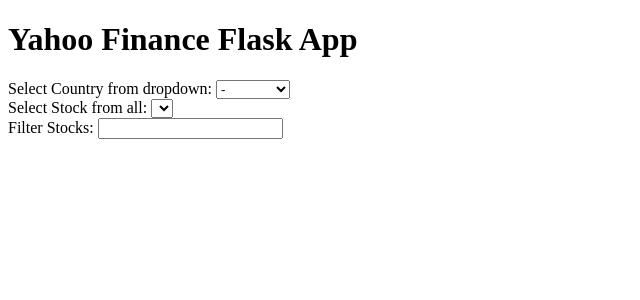
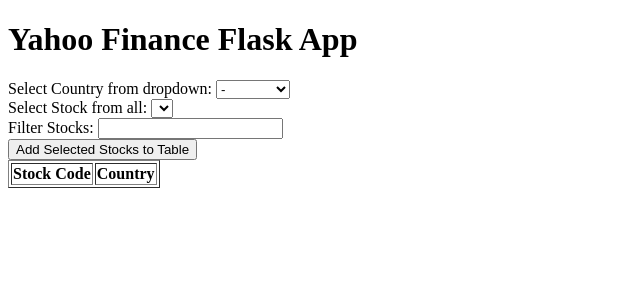
Before and after one commit to Alex-Jarosz-1996/yf_flaskapp, a Flask app: page / in a window 1280 px wide. Shown: the top 300 px of the page, without its empty margins (0-640 px from the left). Run offline with Flask 3, Linux system fonts and the light colour scheme; lists and menus that the app fills with data are empty.

Commit message:
app now yields all particular fields of the AusStockClass

```diff
--- a/app.py
+++ b/app.py
@@ -1,6 +1,7 @@
 import os
 
 from src.common.get_tickers import cleansed_asx_stocklist, cleansed_us_stocklist
+from src.aus.aus_stock_class import AusStockClass
 
 from flask import Flask, render_template, request, jsonify
 from flask_sqlalchemy import SQLAlchemy
@@ -53,6 +54,23 @@ def get_stocks(country):
     return jsonify(stock_codes)
 
 
+@app.route('/get_stock_info/<stock_code>')
+def get_stock_info(stock_code):
+    # Create an instance of AusStockClass with the selected stock code
+    stock_instance = AusStockClass(stock_code)
+
+    # Return a JSON representation of the stock attributes
+    return jsonify({
+        'price': stock_instance.price,
+        'marketCap': stock_instance.marketCap,
+        'numSharesAvail': stock_instance.numSharesAvail,
+        'yearlyLowPrice': stock_instance.yearlyLowPrice,
+        'yearlyHighPrice': stock_instance.yearlyHighPrice,
+        'fiftyDayMA': stock_instance.fiftyDayMA,
+        'twoHundredDayMA': stock_instance.twoHundredDayMA
+    })
+
+
 if __name__ == '__main__':
     with app.app_context():
         db.drop_all()
--- a/src/aus/aus_stock_class.py
+++ b/src/aus/aus_stock_class.py
@@ -1,5 +1,5 @@
-from yf_flaskapp.src.aus.aus_stock_methods import *
-from websites import *
+from src.aus.aus_stock_methods import *
+from src.aus.websites import *
 
 class AusStockClass:
     def __init__(self, stock: str):
--- a/static/js/core.js
+++ b/static/js/core.js
@@ -76,3 +76,63 @@ function filterStocksDropdown(stockArray, filterText) {
 
     filteredStocksDropdown.appendChild(dropdown);
 }
+
+
+var selectedStocks = [];
+
+function addSelectedStock() {
+    var stockSelector = document.getElementById("Stock_selector");
+    var filterInput = document.getElementById("Filter_input");
+    var selectedValue = stockSelector.value || filterInput.value;
+    var country = getSelectedCountry();
+
+    if (selectedValue !== "") {
+        // Create an object to represent the selected stock
+        var selectedStock = {
+            code: selectedValue,
+            country: country
+        };
+
+        // Create an instance of AusStockClass with the selected stock code
+        fetch('/get_stock_info/' + selectedValue)
+            .then(response => response.json())
+            .then(data => {
+                // Add the selected stock with its attributes to the array
+                selectedStock.stockInfo = data;
+                selectedStocks.push(selectedStock);
+                // Update the table with the selected stocks
+                updateSelectedStocksTable();
+            });
+
+        // Clear the filter input
+        filterInput.value = "";
+        stockSelector.value = "";
+    }
+}
+
+function updateSelectedStocksTable() {
+    var tableBody = document.querySelector("#selectedStocksTable tbody");
+
+    // Clear the table
+    tableBody.innerHTML = "";
+
+    // Add selected stocks to the table
+    for (var i = 0; i < selectedStocks.length; i++) {
+        var row = tableBody.insertRow(i);
+        var cell1 = row.insertCell(0);
+        var cell2 = row.insertCell(1);
+        var cell3 = row.insertCell(2);
+        var cell4 = row.insertCell(3);
+        // Add more cells for other attributes as needed
+
+        cell1.textContent = selectedStocks[i].code;
+        cell2.textContent = selectedStocks[i].country;
+
+        // Access and add the attributes from the stockInfo property
+        if (selectedStocks[i].stockInfo) {
+            cell3.textContent = selectedStocks[i].stockInfo.price;
+            cell4.textContent = selectedStocks[i].stockInfo.marketCap;
+            // Add more cells for other attributes as needed
+        }
+    }
+}
--- a/templates/index.html
+++ b/templates/index.html
@@ -25,5 +25,22 @@
     </div>
     <div id="filteredStocksDropdown"></div>
 
+        <!-- Add a button to add selected stocks to the table -->
+    <button onclick="addSelectedStock()">Add Selected Stocks to Table</button>
+
+    <!-- Create a table to display selected stocks -->
+    <table id="selectedStocksTable" border="1">
+        <thead>
+            <tr>
+                <th>Stock Code</th>
+                <th>Country</th>
+            </tr>
+        </thead>
+        <tbody>
+            <!-- Selected stocks will be added here -->
+        </tbody>
+    </table>
+
+
 </body>
 </html>
```
Also changed, not shown: __init__.py (added).
